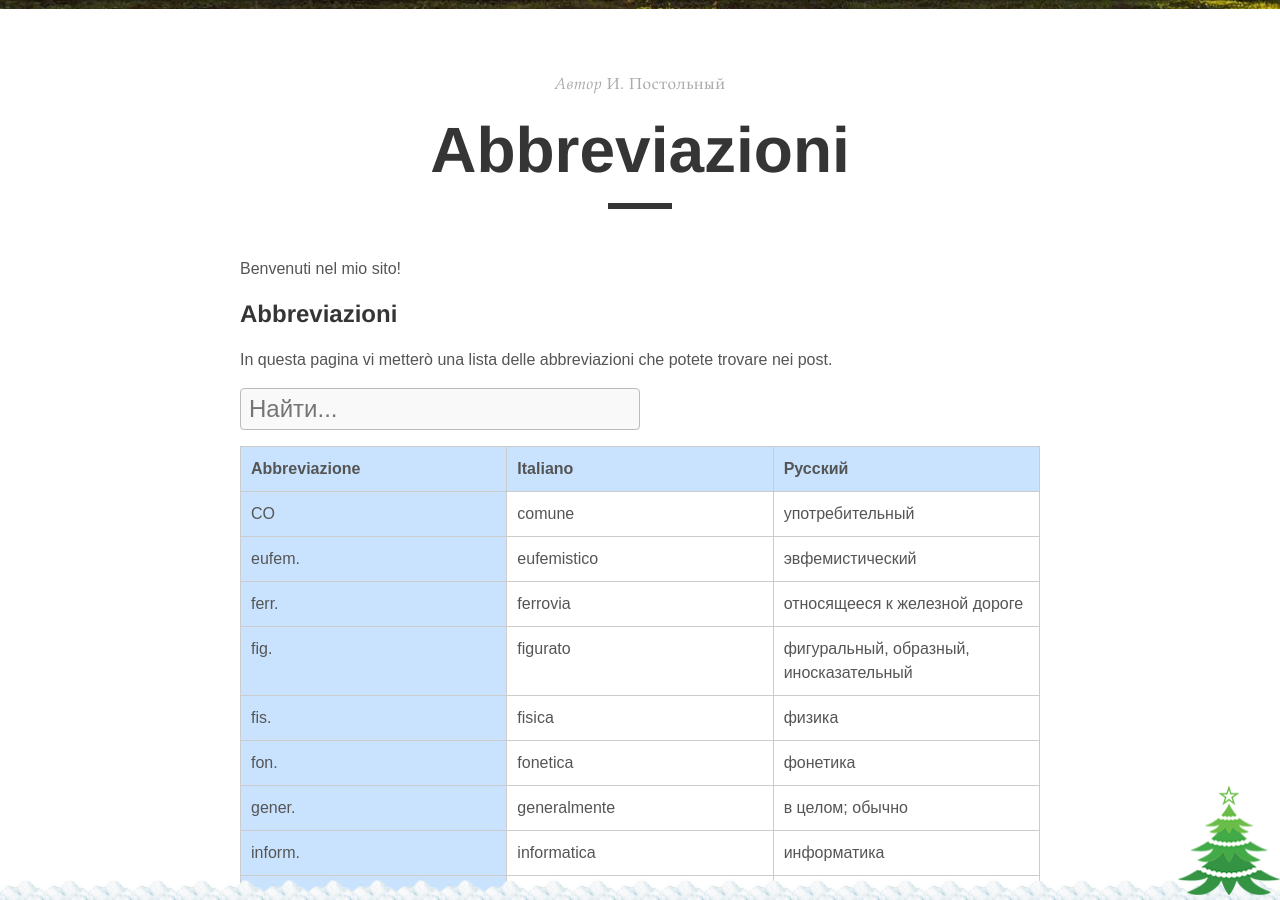
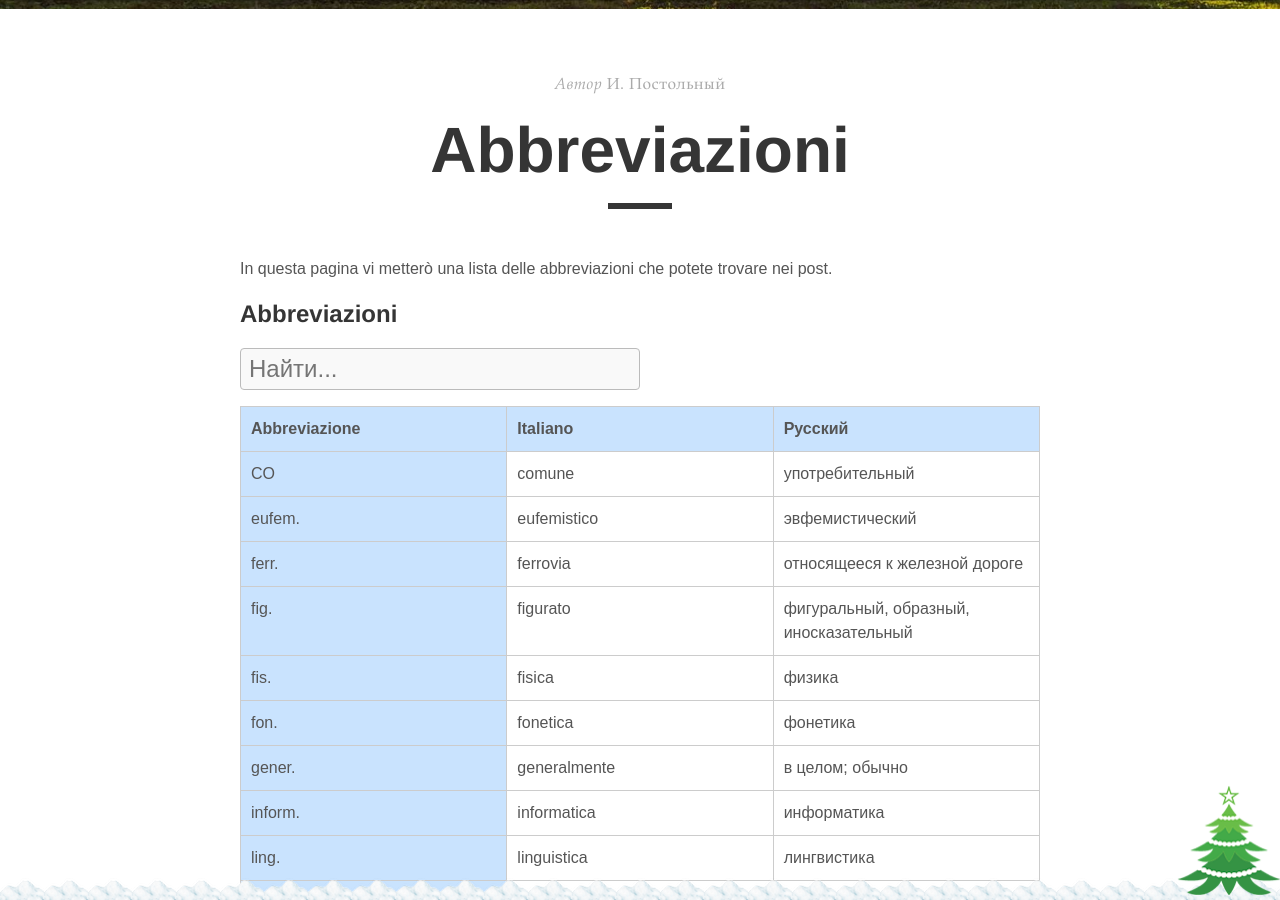
Before and after one commit to postolny/postolny.github.io, a Jekyll site: the page built from _pages/abbreviazioni.md, in a window 1280 px wide and 900 px high, scrolled down 389 px. Built offline with Jekyll 4.4.1, drawn with Linux system fonts in a browser that asks for light colours; nearby versions of some CDN libraries.

Commit message:
Update abbreviazioni.md

```diff
--- a/_pages/abbreviazioni.md
+++ b/_pages/abbreviazioni.md
@@ -5,11 +5,9 @@ author: "И. Постольный"
 permalink: /abbreviazioni/
 ---
 
-Benvenuti nel mio sito!
+In questa pagina vi metterò una lista delle abbreviazioni che potete trovare nei post.
 
 ## Abbreviazioni
-
-In questa pagina vi metterò una lista delle abbreviazioni che potete trovare nei post.
 
 <input id="search" type="text" placeholder="Найти...">
 
```
